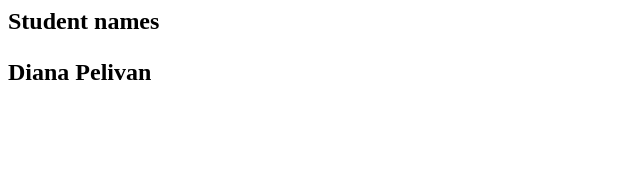
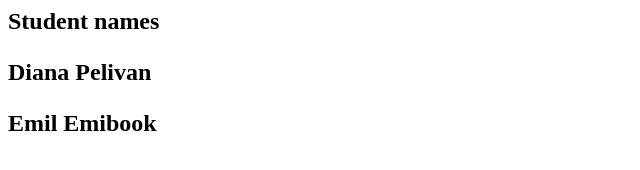
Before and after one commit to MikeSul05/MyProject, a plain HTML site: page index.html in a window 1280 px wide. Shown: the whole page, without its empty margins (0-640 px from the left). Drawn offline with Linux system fonts and the light colour scheme.

Commit message:
Added on more student

```diff
--- a/index.html
+++ b/index.html
@@ -1,2 +1,3 @@
 <h2>Student names<h2>
 <P>Diana Pelivan<p>
+<P>Emil Emibook<p>
```
